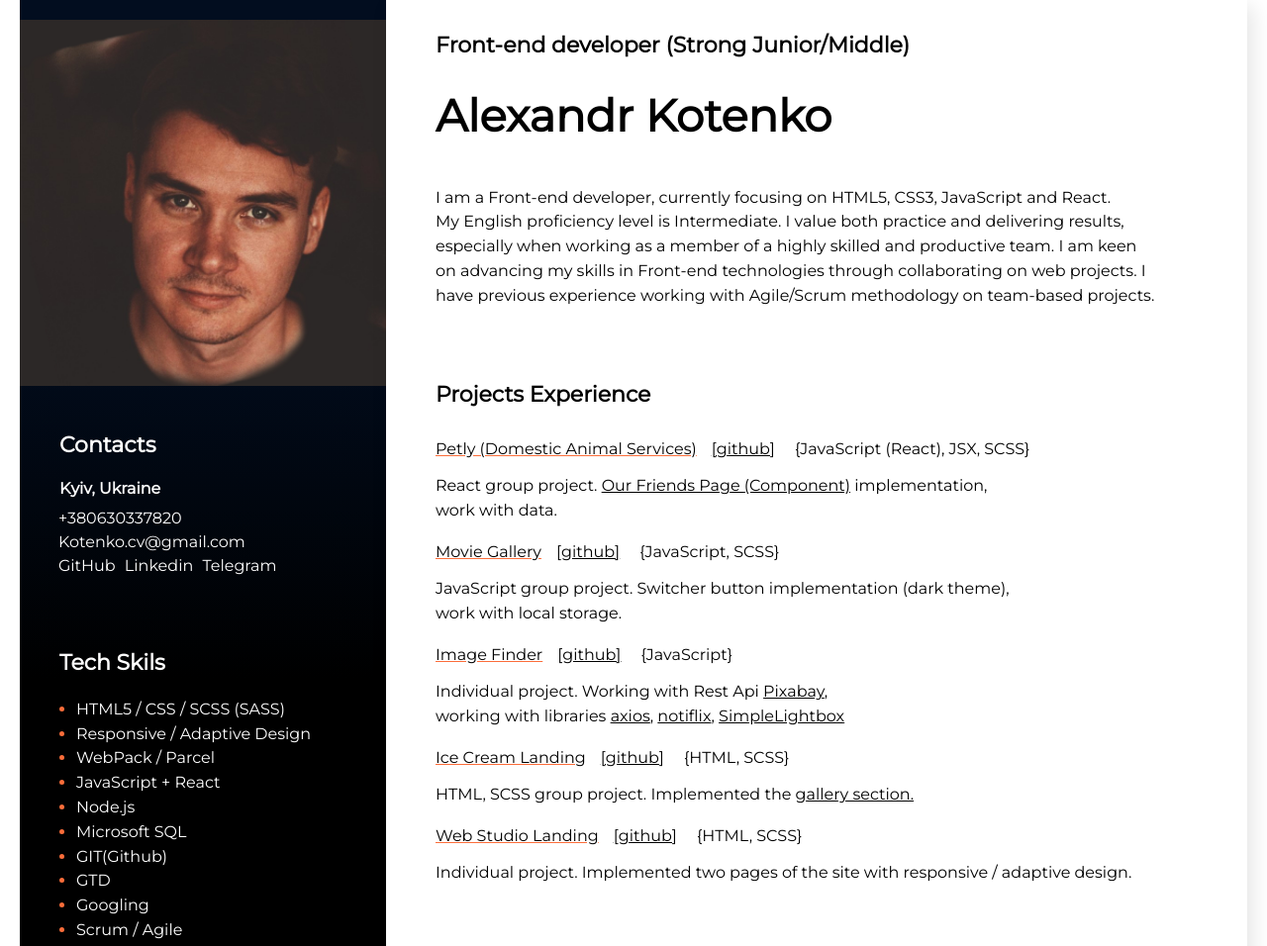
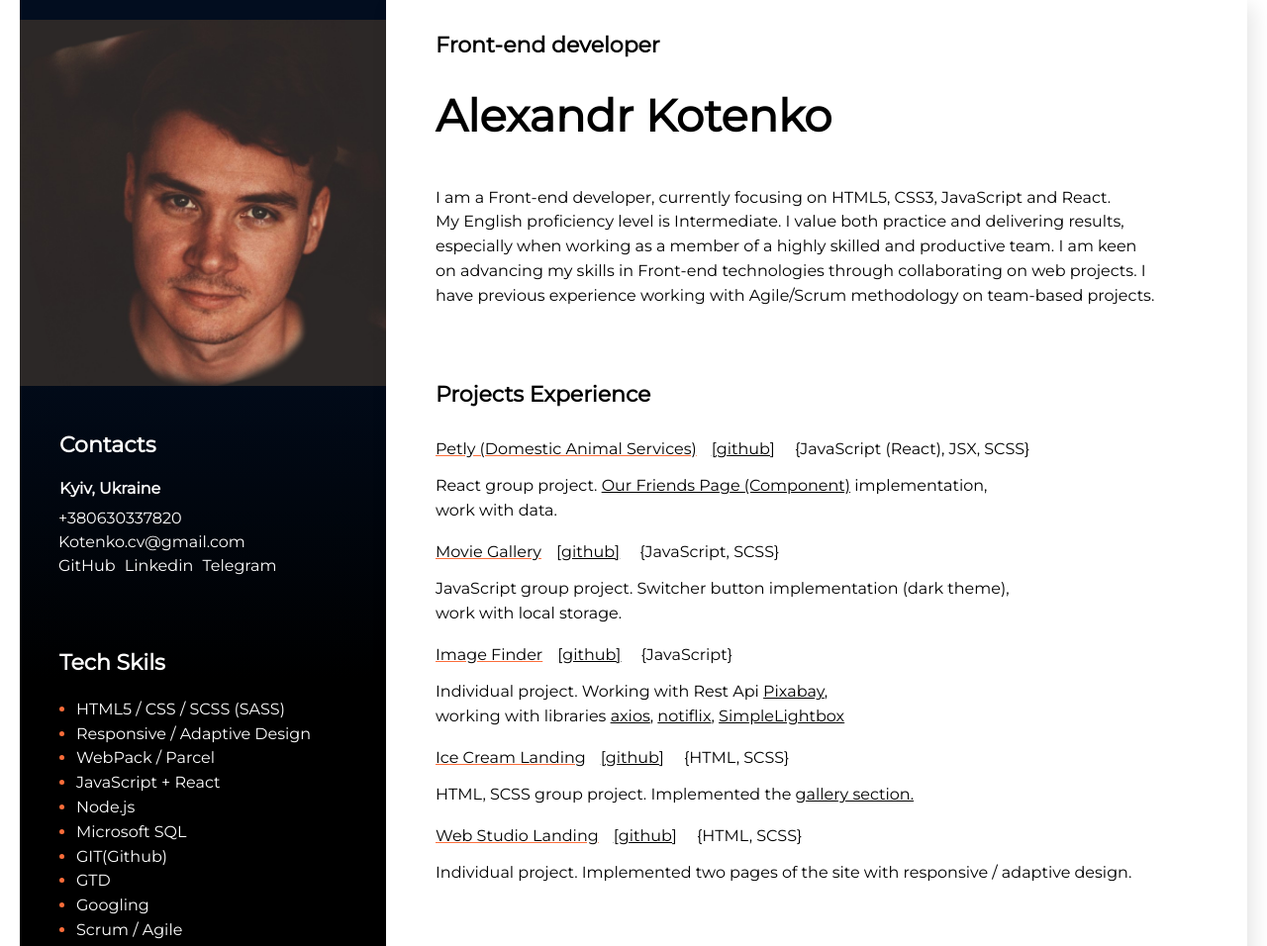
Before and after one commit to QwertyOkay/CV2022, a plain HTML site: page index.html in a window 1280 px wide. Shown: the top 956 px of the page at 99% size. Drawn offline with nearby package versions, Linux system fonts and the light colour scheme.

Commit message:
Update index.html

```diff
--- a/index.html
+++ b/index.html
@@ -25,7 +25,7 @@
         <div class="main-content">
             <!---about user-->
             <div class="about">
-                <h2 class="about-position">Front-end developer (Strong Junior/Middle)</h2>
+                <h2 class="about-position">Front-end developer</h2>
                 <h1 class="about-name">Alexandr Kotenko</h1>
                 <p class="about-description">I am a Front-end developer, currently focusing on HTML5, CSS3, JavaScript and React.<br> My English proficiency level is Intermediate. I value both practice and delivering results, especially when working as a member of a highly skilled and productive team. I am keen on advancing my skills in Front-end technologies through collaborating on web projects. I have previous experience working with Agile/Scrum methodology on team-based projects.
             </div>
```
